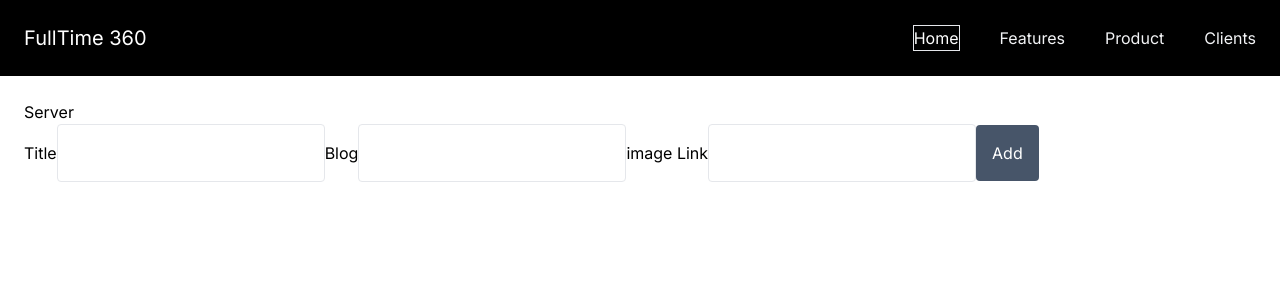
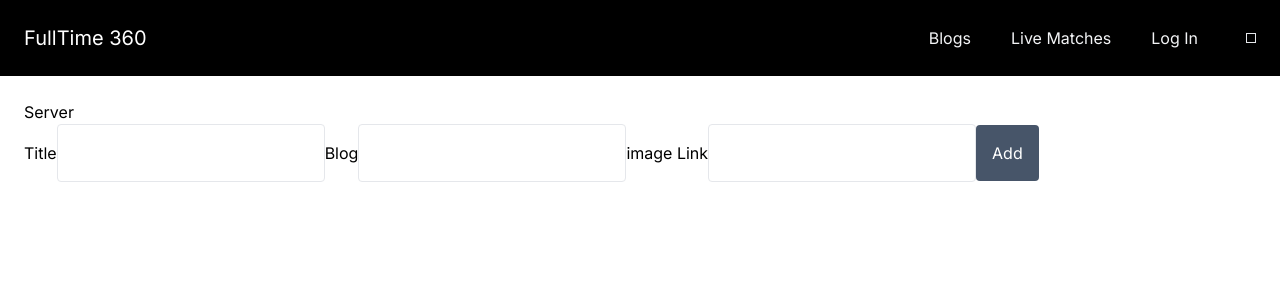
Before and after one commit to iamkiprono/fulltime-360-nextjs-with-typescript, a Next.js app: page /serverform in a window 1280 px wide. Shown: the top 300 px of the page. Built offline with nearby package versions, Linux system fonts and the light colour scheme.

Commit message:
updates on navbar

```diff
--- a/src/components/Navbar.tsx
+++ b/src/components/Navbar.tsx
@@ -1,25 +1,30 @@
-
-"use client"
+"use client";
+import { useAuthContext } from "@/app/Hooks/useAuthContext";
+import Link from "next/link";
 import { useState } from "react";
 import { FaBars } from "react-icons/fa";
-// import { close, logo, menu } from "../assets";
 
 export const navLinks = [
   {
-    id: "home",
-    title: "Home",
+    id: "",
+    title: "Blogs",
   },
   {
-    id: "features",
-    title: "Features",
+    id: "live",
+    title: "Live Matches",
   },
   {
-    id: "product",
-    title: "Product",
+    id: "addblog",
+    title: "Add Blogs",
   },
   {
-    id: "clients",
-    title: "Clients",
+    id: "addmatches",
+    title: "Add Matches",
+  },
+
+  {
+    id: "login",
+    title: "Log In",
   },
 ];
 
@@ -27,29 +32,45 @@ const Navbar = () => {
   const [active, setActive] = useState("Home");
   const [toggle, setToggle] = useState(false);
 
+  const { state } = useAuthContext();
+
   return (
-    <nav className="w-full flex p-6 justify-between items-center navbar bg-black">
+    <div className="bg-black text-white">
+      <nav className="max-w-7xl m-auto flex p-6 justify-between items-center navbar ">
         {/* Logo */}
-      <h1 className="text-xl text-white">FullTime 360</h1>
+        <Link className="text-xl text-white" href={"/"}>
+          FullTime 360
+        </Link>
 
         {/* Desktop Navigation */}
         <ul className="list-none sm:flex hidden justify-end items-center flex-1">
-        {navLinks.map((nav, index) => (
+          {(state
+            ? navLinks.filter((x) => x.id !== "login")
+            : !state
+            ? navLinks.filter(
+                (x) => x.id !== "addblog" && x.id !== "addmatches"
+              )
+            : navLinks
+          ).map((nav, index) => (
             <li
               key={nav.id}
               className={`font-poppins font-normal cursor-pointer text-[16px] ${
-              active === nav.title ? "text-white border" : "text-gray-100"
+                active === nav.title ? "text-white " : "text-gray-100"
               } ${index === navLinks.length - 1 ? "mr-0" : "mr-10"}`}
-            onClick={() => setActive(nav.title)}
+              onClick={() => {
+                setActive(nav.title);
+                setToggle(!toggle);
+              }}
             >
-            <a href={`#${nav.id}`}>{nav.title}</a>
+              <Link href={`/${nav.id}`}>{nav.title}</Link>
             </li>
           ))}
         </ul>
 
         {/* Mobile Navigation */}
         <div className="sm:hidden flex flex-1 justify-end items-center">
-        <FaBars color={"white"}
+          <FaBars
+            color={"white"}
             // src={toggle ? close : menu}
             alt="menu"
             className="w-[28px] h-[28px] object-contain"
@@ -67,17 +88,24 @@ const Navbar = () => {
                 <li
                   key={nav.id}
                   className={`font-poppins font-medium cursor-pointer text-[16px] ${
-                  active === nav.title ? "text-white border" : "text-gray-100"
+                    active === nav.title ? "text-white " : "text-gray-100"
                   } ${index === navLinks.length - 1 ? "mb-0" : "mb-4"}`}
-                onClick={() => setActive(nav.title)}
+                  onClick={() => {
+                    setActive(nav.title);
+                    setToggle(!toggle);
+                  }}
                 >
-                <a href={`#${nav.id}`}>{nav.title}</a>
+                  <Link href={`/${nav.id}`}>{nav.title}</Link>
                 </li>
               ))}
             </ul>
           </div>
         </div>
+        <p className="border p-1 ml-2">
+          {state?.email.slice(0, 1).toUpperCase()}
+        </p>
       </nav>
+    </div>
   );
 };
 
```
Lines whose indentation alone changed are shown as unchanged.
